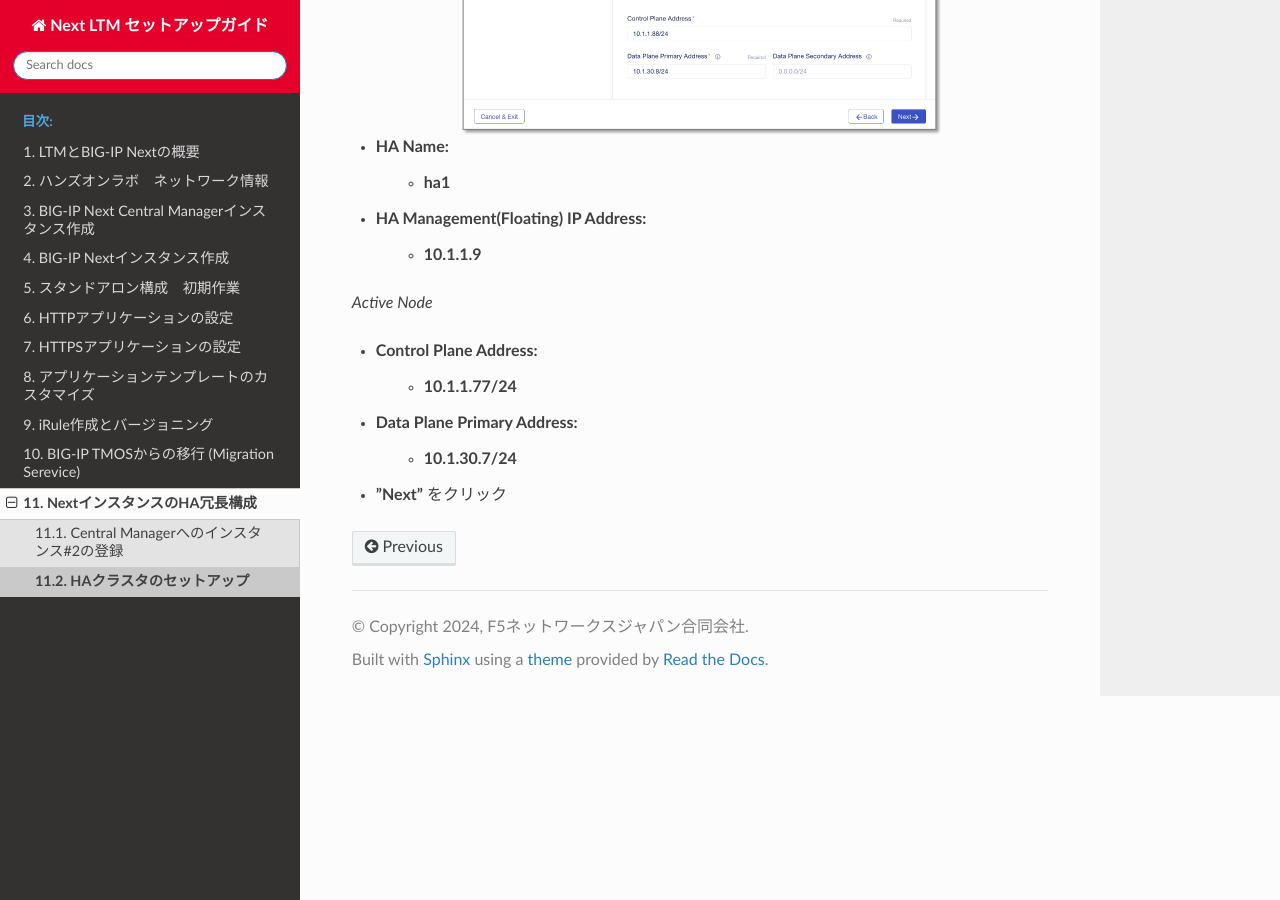
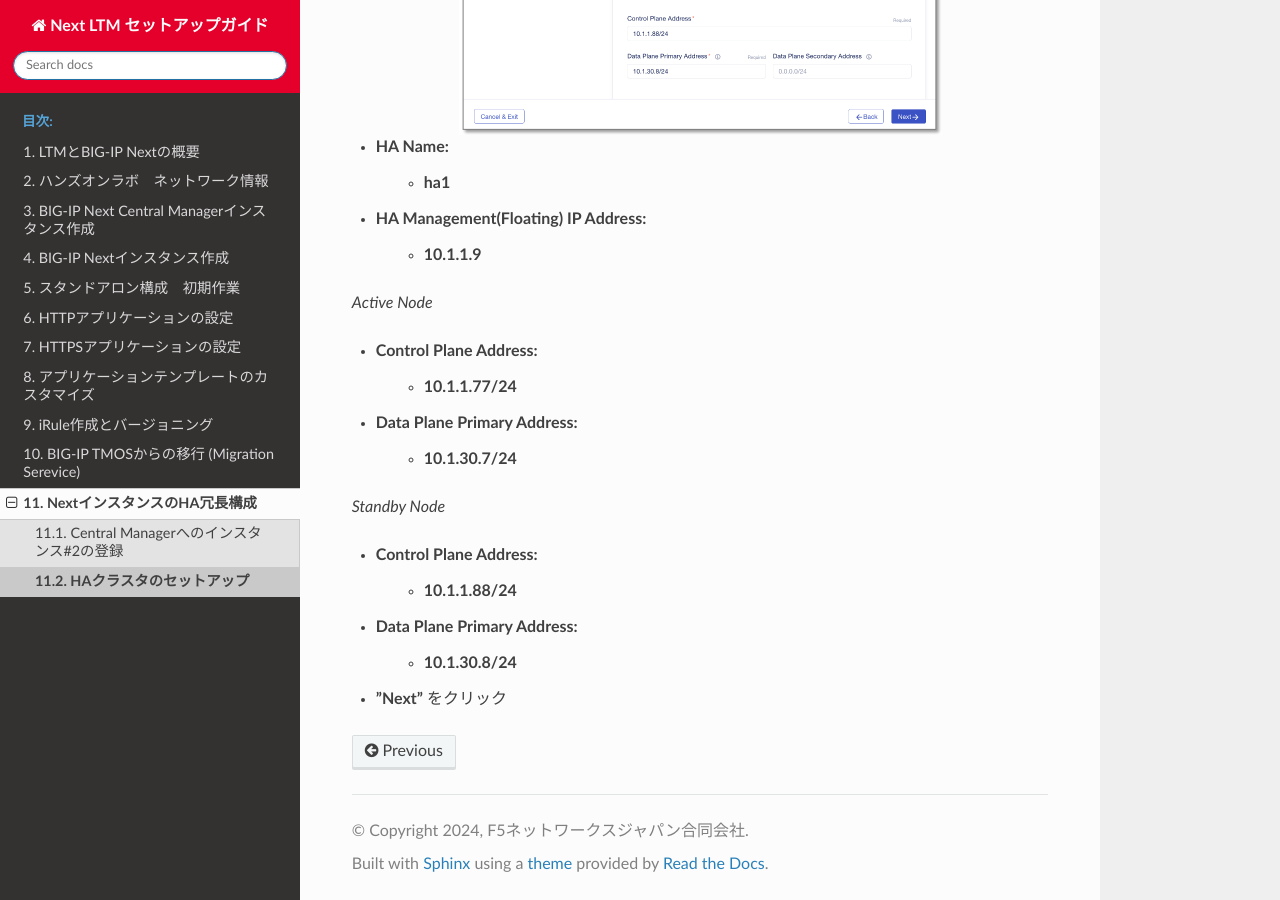
Before and after one commit to BeF5/f5j-easy-setup-next-ltm, a Sphinx documentation site: the page built from docs/content11/module02/module02.rst, in a window 1280 px wide and 900 px high, scrolled down 3886 px. Built offline with Sphinx 7.4.7 and the Read the Docs theme 2.0.0, drawn with Linux system fonts in a browser that asks for light colours.

Commit message:
Update module02.rst

```diff
--- a/docs/content11/module02/module02.rst
+++ b/docs/content11/module02/module02.rst
@@ -95,4 +95,11 @@ HA Propertiesを設定します。
 - Data Plane Primary Address:
    - **10.1.30.7/24**
 
+*Standby Node*
+
+- Control Plane Address:
+   - **10.1.1.88/24**
+- Data Plane Primary Address:
+   - **10.1.30.8/24**
+
 - **”Next”** をクリック
```
